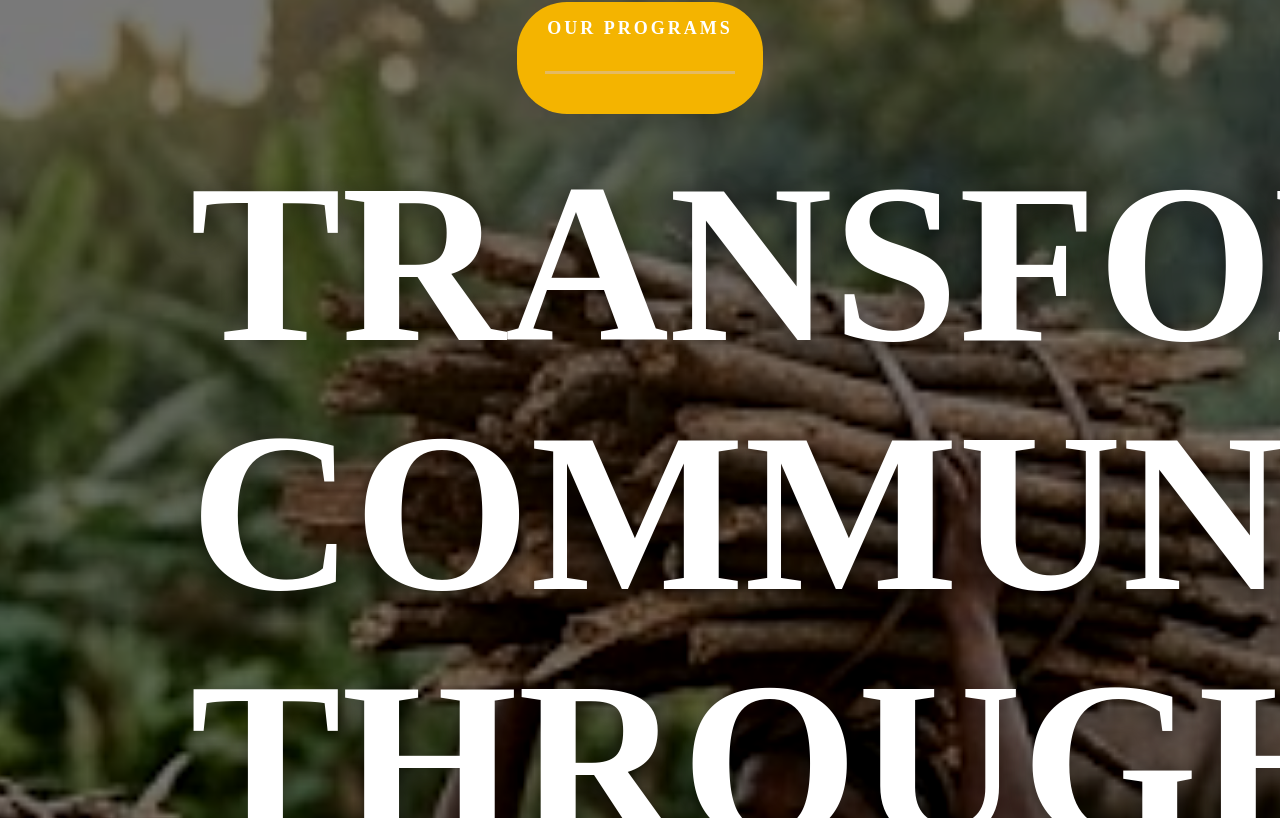
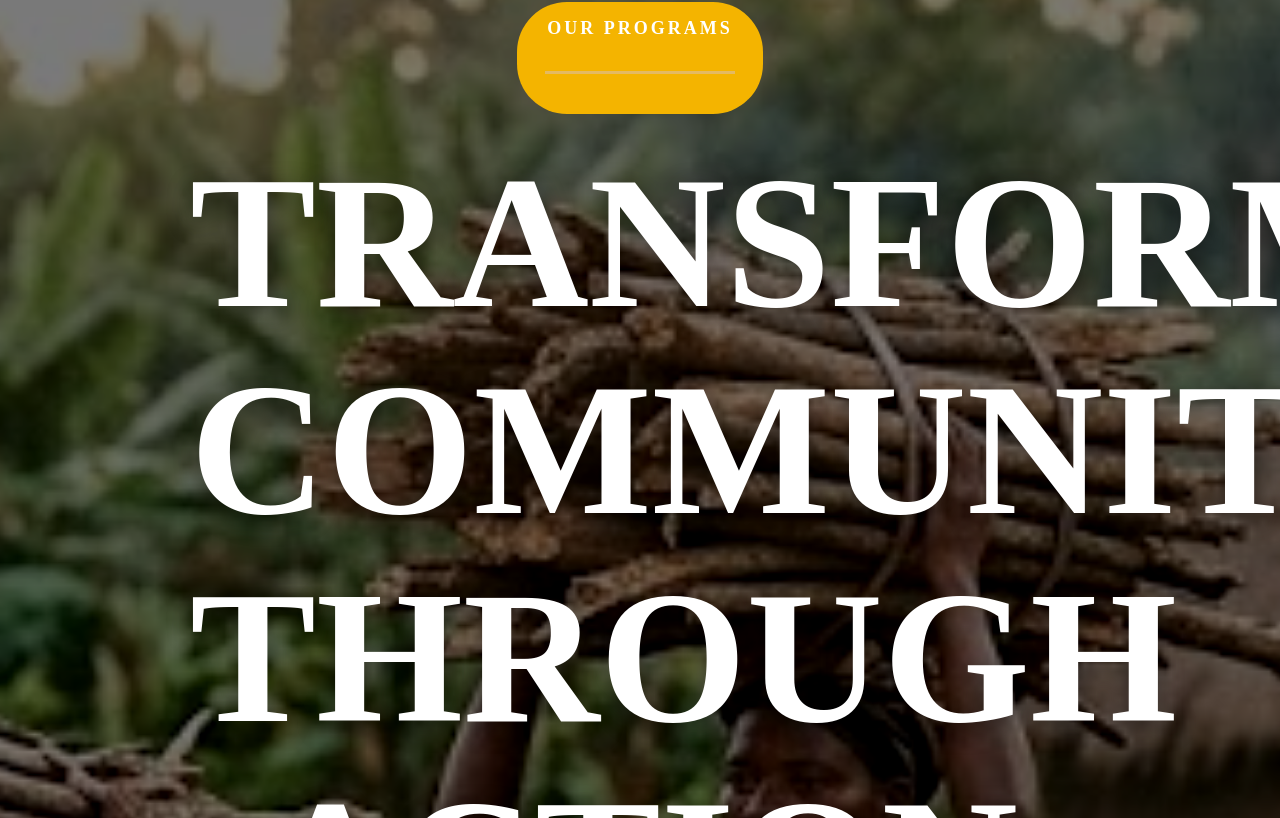
Before and after one commit to nickdev256/s-s-one-family-foundation-, a React (Vite) app in the folder frontend/: page / in a window 1280 px wide. Shown: the part 2442-3260 px from the top of the page. Built offline with nearby package versions, Linux system fonts and the light colour scheme; no server answers.

Commit message:
Merge main into nich-development

```diff
--- a/frontend/src/pages/ProgramsPage.css
+++ b/frontend/src/pages/ProgramsPage.css
@@ -94,7 +94,7 @@ margin-bottom:25px;
 
 .programs-header h1{
 
-font-size:6cm;
+font-size:5cm;
 
 line-height:1.1;
 
```
